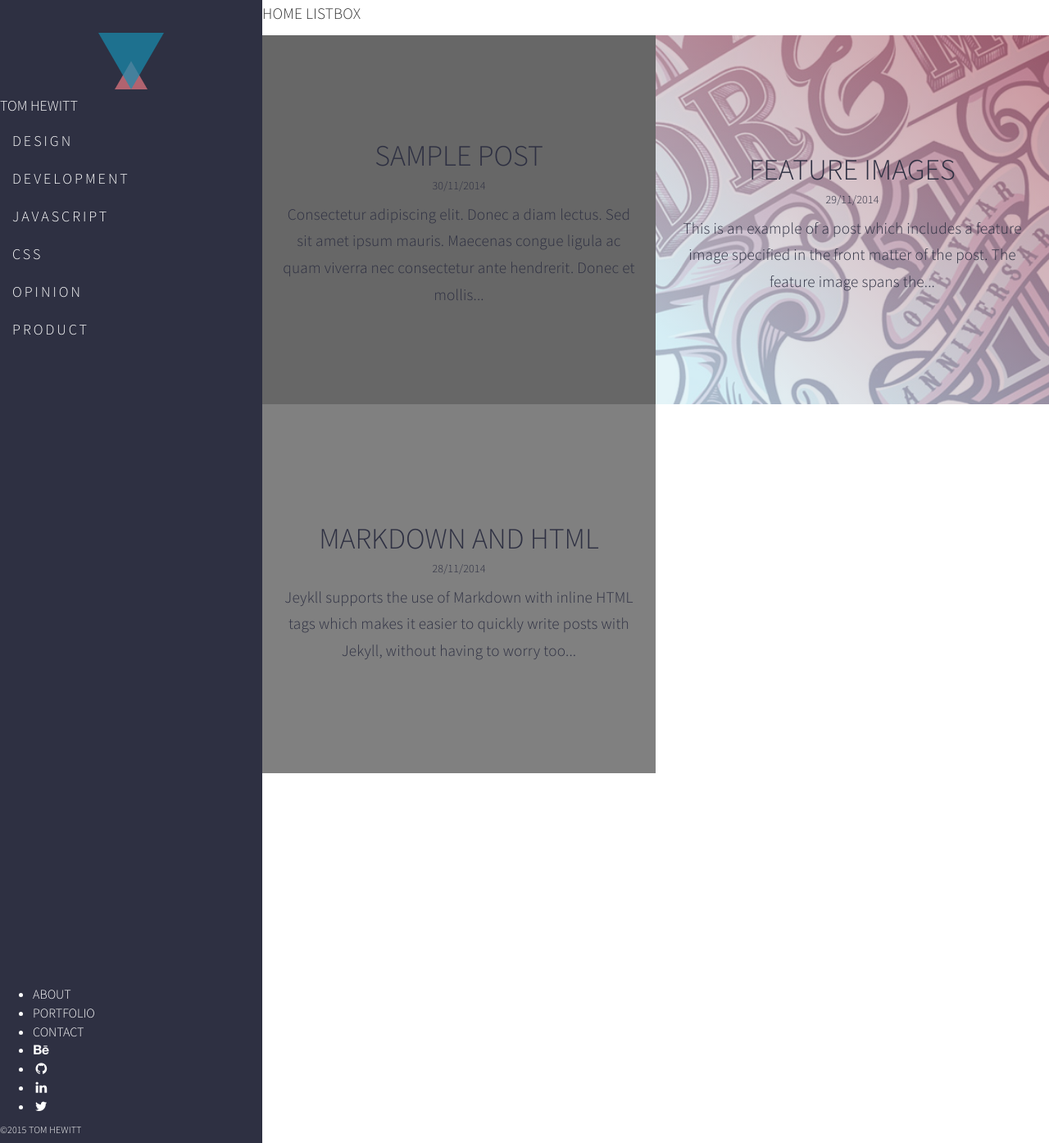
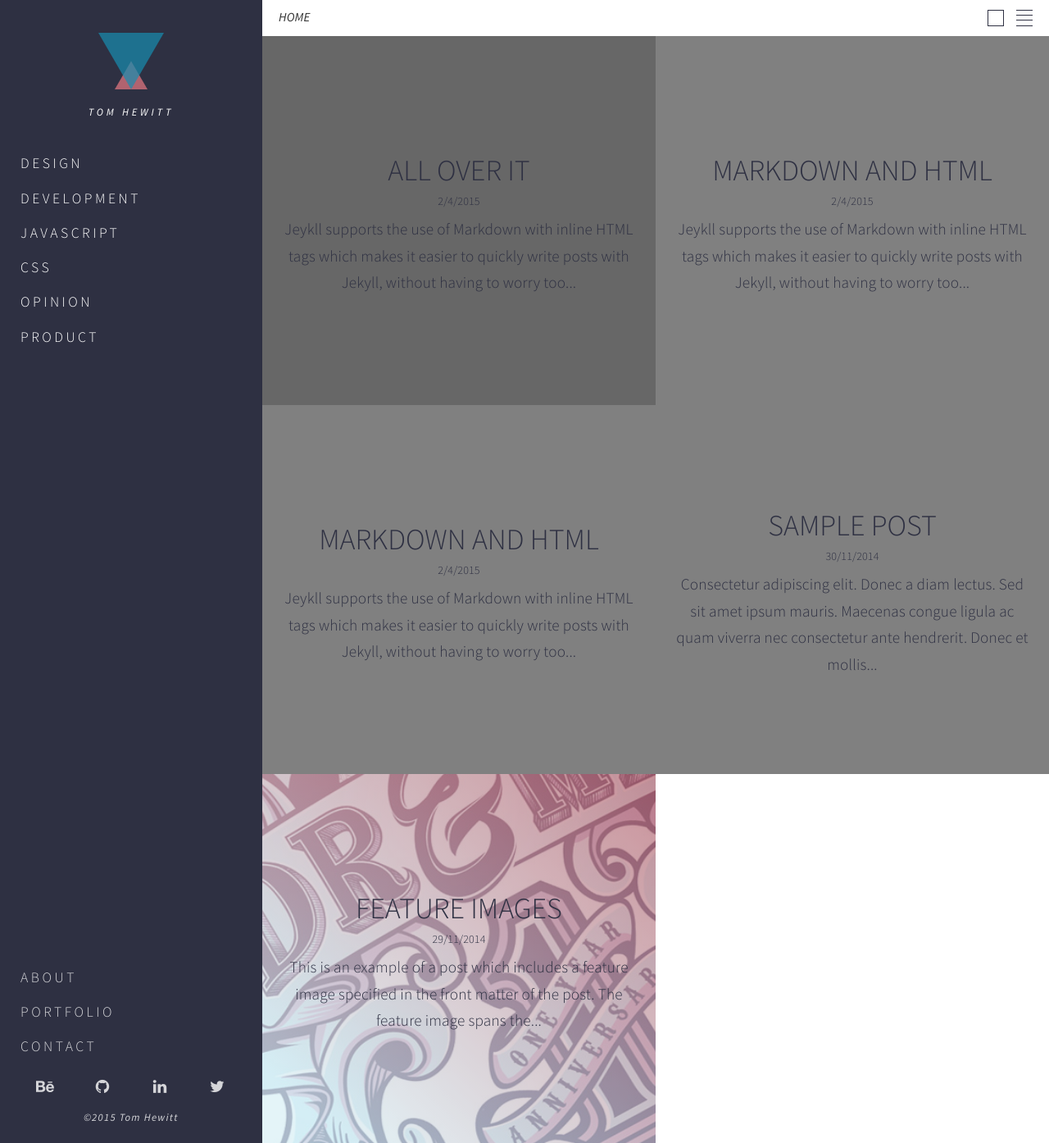
Before and after one commit to tomchewitt/tomchewitt.github.io, a Jekyll site: the page built from index.html, in a window 1280 px wide and 1394 px high. Shown: the whole window at 82% size. Built offline with Jekyll 4.4.1, drawn with Linux system fonts in a browser that asks for light colours; nearby versions of some CDN libraries; the list of posts is cut into pages by our own code.

```diff
--- a/_includes/sitenav.html
+++ b/_includes/sitenav.html
@@ -17,12 +17,12 @@
 			</h1>
 		</div> -->
 
-		<a href="/">
+		<a class="logo-wrap" href="/">
 			<div class="triangle"></div>
-			<h1 class="h4">{{ site.theme.name }}</h1>
+			<h1 class="site-title">{{ site.theme.name }}</h1>
 		</a>
 
-		<nav class="nav__tags">
+		<nav class="nav nav__tags">
 			<ul>
 				{% for page in site.pages %}
 					{% if page.tagpage == true %}
@@ -34,19 +34,21 @@
 			</ul>
 	</header>
 
-	<footer class="sitenav__footer">
-		<nav class="nav__pages">
+	<footer class="col-md-3 sitenav__footer">
+		<nav class="nav nav__pages">
 			<ul>
+				<li><a class="page-link" href="/about/">ABOUT</a></li>
+				<li><a class="page-link" href="/portfolio/">PORTFOLIO</a></li>
+				<li><a class="page-link" href="/contact/">CONTACT</a></li>
+			</ul>
+		</nav>
 
-				<li><a href="/about/">ABOUT</a></li>
-				<li><a href="/portfolio/">PORTFOLIO</a></li>
-				<li><a href="/contact/">CONTACT</a></li>
-
+		<nav class="nav nav__social">
+			<ul>
 				<!-- Social icons from Font Awesome, if enabled -->
 				{% include icons.html %}
 			</ul>
 		</nav>
-
-		<p class="h6">&copy;2015 Tom Hewitt</p>
+		<p class="copyright">&copy;2015 Tom Hewitt</p>
 	</footer>
 </section>
--- /dev/null
+++ b/_posts/2015-04-02-all-over-it.md
@@ -0,0 +1,34 @@
+---
+layout: post
+title: Markdown and HTML
+tags: [Design, Development, Javascript, CSS, Opinion, Product]
+---
+
+Jeykll supports the use of [Markdown](http://daringfireball.net/projects/markdown/syntax) with inline HTML tags which makes it easier to quickly write posts with Jekyll, without having to worry too much about text formatting. A sample of the formatting follows.
+
+Tables have also been extended from Markdown:
+
+First Header  | Second Header
+------------- | -------------
+Content Cell  | Content Cell
+Content Cell  | Content Cell
+
+Here's an example of an image, which is included using Markdown:
+
+![Geometric pattern with fading gradient](/img/sample_feature_img_2.png)
+
+Highlighting for code in Jekyll is done using Pygments or Rouge. This theme makes use of Pygments by default.
+
+{% highlight js %}
+// count to ten
+for (var i = 1; i <= 10; i++) {
+    console.log(i);
+}
+
+// count to twenty
+var j = 0;
+while (j < 20) {
+    j++;
+    console.log(j);
+}
+{% endhighlight %}
--- /dev/null
+++ b/_posts/2015-04-02-something-and-nothing.md
@@ -0,0 +1,34 @@
+---
+layout: post
+title: Markdown and HTML
+tags: [Design, Development, Javascript, CSS, Opinion, Product]
+---
+
+Jeykll supports the use of [Markdown](http://daringfireball.net/projects/markdown/syntax) with inline HTML tags which makes it easier to quickly write posts with Jekyll, without having to worry too much about text formatting. A sample of the formatting follows.
+
+Tables have also been extended from Markdown:
+
+First Header  | Second Header
+------------- | -------------
+Content Cell  | Content Cell
+Content Cell  | Content Cell
+
+Here's an example of an image, which is included using Markdown:
+
+![Geometric pattern with fading gradient](/img/sample_feature_img_2.png)
+
+Highlighting for code in Jekyll is done using Pygments or Rouge. This theme makes use of Pygments by default.
+
+{% highlight js %}
+// count to ten
+for (var i = 1; i <= 10; i++) {
+    console.log(i);
+}
+
+// count to twenty
+var j = 0;
+while (j < 20) {
+    j++;
+    console.log(j);
+}
+{% endhighlight %}
--- /dev/null
+++ b/_posts/2015-04-02-twice.md
@@ -0,0 +1,34 @@
+---
+layout: post
+title: ALL OVER IT
+tags: [Design, Development, Javascript, CSS, Opinion, Product]
+---
+
+Jeykll supports the use of [Markdown](http://daringfireball.net/projects/markdown/syntax) with inline HTML tags which makes it easier to quickly write posts with Jekyll, without having to worry too much about text formatting. A sample of the formatting follows.
+
+Tables have also been extended from Markdown:
+
+First Header  | Second Header
+------------- | -------------
+Content Cell  | Content Cell
+Content Cell  | Content Cell
+
+Here's an example of an image, which is included using Markdown:
+
+![Geometric pattern with fading gradient](/img/sample_feature_img_2.png)
+
+Highlighting for code in Jekyll is done using Pygments or Rouge. This theme makes use of Pygments by default.
+
+{% highlight js %}
+// count to ten
+for (var i = 1; i <= 10; i++) {
+    console.log(i);
+}
+
+// count to twenty
+var j = 0;
+while (j < 20) {
+    j++;
+    console.log(j);
+}
+{% endhighlight %}
--- a/index.html
+++ b/index.html
@@ -4,7 +4,7 @@ layout: default
 
     <div class="row no-gutter home">
         <div class="breadcrumbs">
-            <p>HOME  <span class="filter">LIST</span><span class="filter">BOX</span></p>
+            <p>HOME  <span class="filter -list">LIST</span><span class="filter -box">BOX</span></p>
 
         </div>
         <ul class="post__sample-wrap">
```
Also changed, not shown: src/scss/modules/_sitenav.scss (+53 -13 lines), src/scss/modules/_templates.scss (+44 -0 lines), dist/css/bundle.css, src/css/bundle-noprefix.css.
